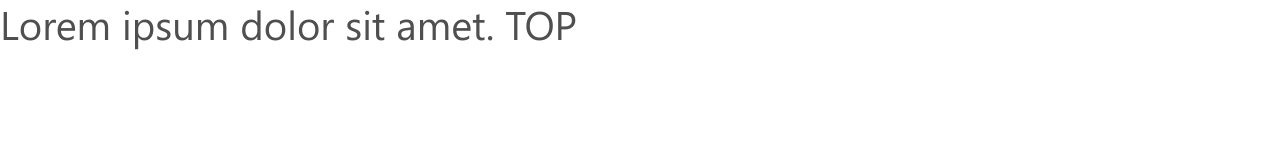
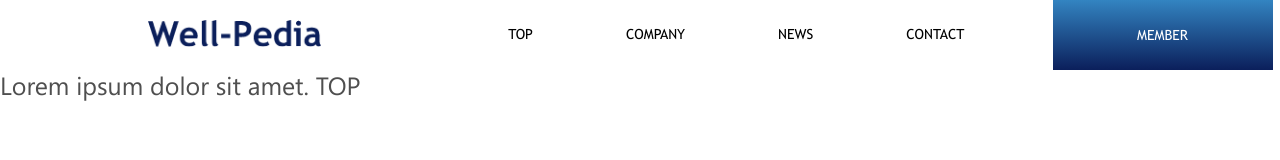
Before and after one commit to nikhilroy2/admin_user_client_login_html, a plain HTML site: page structure.html in a window 1280 px wide. Drawn offline with nearby package versions, Linux system fonts and the light colour scheme.

Commit message:
update header part

```diff
--- a/css/global_style/global_style.scss
+++ b/css/global_style/global_style.scss
@@ -17,3 +17,74 @@
   box-sizing: border-box;
   font-family: Segoe_UI;
 }
+
+:root {
+  font-size: 10px;
+
+  // ............ color variable............
+  --text-black: #000;
+  --text-white: #fff;
+}
+// ............body..........
+body {
+  margin: 0;
+  padding: 0;
+  font-size: 16px;
+}
+// ............body..........End
+
+// ...........Section Container and padding of container..........
+.section_container {
+  max-width: 1440px;
+  margin-left: auto;
+  margin-right: auto;
+  // section_container helper.........
+  &.container_left_helper {
+    padding-left: 140px;
+  }
+  &.container_right_helper {
+    padding-right: 140px;
+  }
+}
+
+// ...........Section Container..........End
+
+// ..............................Header Style.........................
+.logo_img{
+  max-height: 2.7rem;
+}
+.navbar {
+  padding-top: 0px;
+  padding-bottom: 0px;
+  box-shadow: none;
+  .navbar_list {
+    .nav-item {
+      margin-right: 8.3rem;
+      padding-top: 1.8rem;
+      padding-bottom: 1.8rem;
+      &:last-child {
+        margin-right: 0px;
+        padding-top: 0rem;
+        padding-bottom: 0rem;
+      }
+    }
+    a {
+      font-size: 1.4rem;
+      color: var(--text-black) !important;
+      font-family: trebuc;
+      text-transform: uppercase;
+    }
+    .btn_nav_item {
+      background: linear-gradient(#3384c1 0%, #0b1f5b 100%);
+      height: 100%;
+      display: flex;
+      justify-content: center;
+      align-items: center;
+      width: 22rem;
+      height: 7rem;
+      color: var(--text-white) !important;
+    }
+  }
+}
+
+// ..............................Header Style.........................End
--- a/structure.html
+++ b/structure.html
@@ -20,7 +20,52 @@
 
 <body>
     <!-- .................................Header............................. -->
-    <header></header>
+    <header>
+        <div class="section_container container_left_helper">
+            <!-- Navbar -->
+            <nav class="navbar navbar-expand-lg navbar-light">
+                <!-- Container wrapper -->
+                <div class="container-fluid">
+                    <!-- Toggle button -->
+                    <button class="navbar-toggler" type="button" data-mdb-toggle="collapse"
+                        data-mdb-target="#navbarSupportedContent" aria-controls="navbarSupportedContent"
+                        aria-expanded="false" aria-label="Toggle navigation">
+                        <i class="fas fa-bars"></i>
+                    </button>
+
+                    <!-- Collapsible wrapper -->
+                    <div class="collapse navbar-collapse" id="navbarSupportedContent">
+                        <!-- Navbar brand -->
+                        <a class="navbar-brand mt-0 pt-0 mt-lg-0" href="#">
+                            <img class="logo_img" src="./img/logo.png" alt="img">
+                        </a>
+                        <!-- Left links -->
+                        <ul class="navbar-nav ms-auto mb-2 mb-lg-0 navbar_list">
+                            <li class="nav-item">
+                                <a class="nav-link" href="#">TOP</a>
+                            </li>
+                            <li class="nav-item">
+                                <a class="nav-link" href="#">Company</a>
+                            </li>
+                            <li class="nav-item">
+                                <a class="nav-link" href="#">News</a>
+                            </li>
+                            <li class="nav-item">
+                                <a class="nav-link" href="#">Contact</a>
+                            </li>
+                            <li class="nav-item">
+                                <a class="nav-link btn_nav_item" href="#">MEMBER</a>
+                            </li>
+                        </ul>
+                        <!-- Left links -->
+                    </div>
+                    <!-- Collapsible wrapper -->
+                </div>
+                <!-- Container wrapper -->
+            </nav>
+            <!-- Navbar -->
+        </div>
+    </header>
     <!-- .................................Header.............................End -->
 
     <!-- .................................Main.................................. -->
```
Also changed, not shown: before_login_page.html (renamed from Admin_login_page.html), css/global_style/global_style.css, img/logo.png (added), 1 other file.
